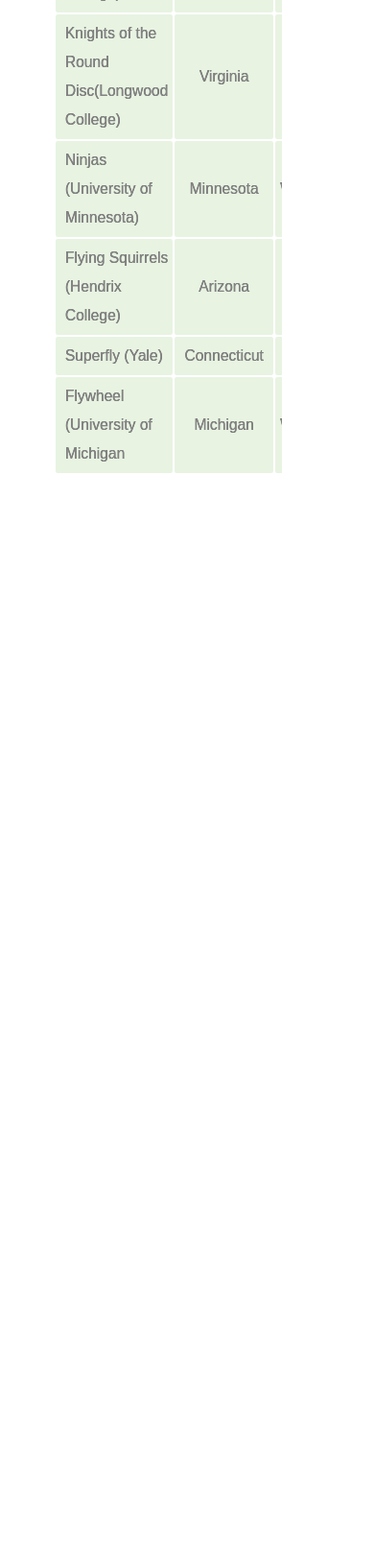
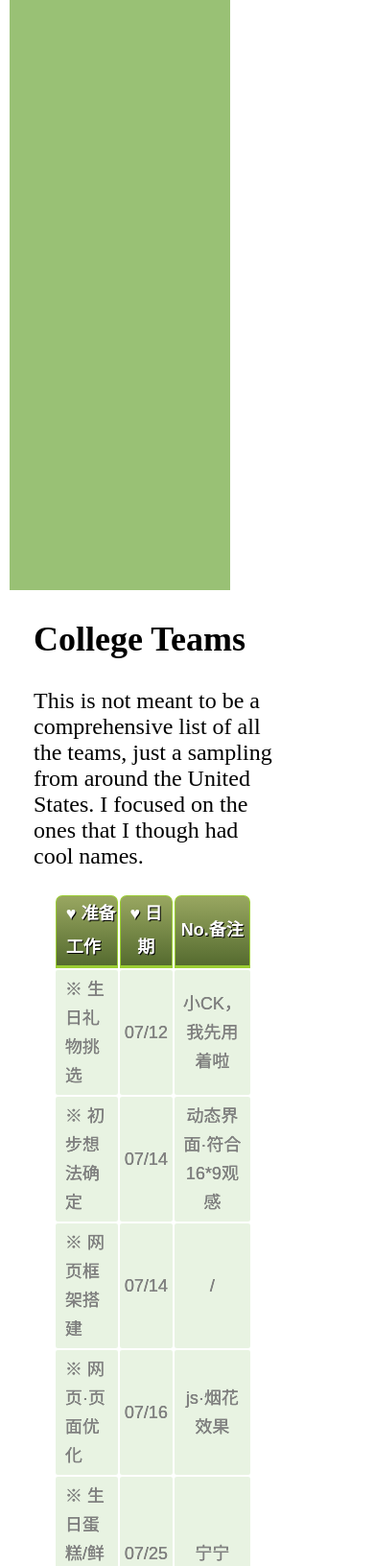
Before and after one commit to JiaoranWang/html, a PHP site: page /best_mom_ever/teams.html in a window 390 px wide. Shown: the part 1883-3515 px from the top of the page at 96% size. Before the commit the page ends 2376 px from the top, so only its background shows below. Run offline with PHP 8.4, Linux system fonts and the light colour scheme.

Commit message:
Add files via upload

```diff
--- a/best_mom_ever/css/hw1.css
+++ b/best_mom_ever/css/hw1.css
@@ -6,7 +6,7 @@ body{
 
 header{
     background-color:#889462;
-    background-image: url("../imgs/headerpic1.jpg");
+    background-image: url("../imgs/5.jpg");
     background-position: top center;
     background-repeat: no-repeat;
     background-attachment: scroll;
@@ -19,11 +19,12 @@ header{
 }
 
 h1{
-    color:#FFFFFF;
-    text-shadow: 1.5px 1.5px #2F2F2F;
+    color:#040A26;
+    text-shadow: 1.5px 1.5px #FFFFFF;
     text-transform:uppercase;
     text-align:center;
-    font-size: x-large;
+
+    font-size:300%;
     padding: 20px 30px 50px 20px;
 }
 
@@ -65,7 +66,8 @@ nav a:visited{
 }
 
 footer{
-	background: #B2CDED;
+	background: #889462;
+ background-image: url("../imgs/2.jpg");
 	height:90 px;
 	clear: both;/* no floating around */
     display: inline-block;
@@ -79,8 +81,9 @@ footer{
 
 footer img{
     box-sizing: border-box;
+
     width:150px;
-    height:100px;
+    height:110px;
     border: 1.5px solid #000000;
     margin-top: 25px;
     margin-left: 40px
@@ -95,7 +98,7 @@ section{
 
 
 
-@media all and (max-width:700px){
+@media all and (max-width:414px){
     nav{
         border: 1px solid #000000;
         color: #B0D1F9;
@@ -122,6 +125,26 @@ section{
         height:100vh;
         overflow:auto;
     }
+.left{
+    display: inline-block;
+    float:left;
+    background: #FFFFFF;
+    width: 20%;
+    min-width: 175px;
+    height: 120vh;
+    text-align: center;
+    margin-right: 2px;
+}
+
+
+
+
+
+
+
+
+
+
 }
 
 
@@ -137,29 +160,39 @@ section{
 .left{
     display: inline-block;
     float:left;
-    background: #B0D1F9 ;
+    background: #99C175 ;
     width: 20%;
-    min-width: 175px;
-    height: 70vh;
+    min-width: 230px;
+    height: 1380px;
     text-align: center;
-    margin-right: 2px;
+    margin-right: 10 px;
 }
 
 .right{
     display: inline-block;
     float: left;
     width: 70%;
-    height:100vh;
-    font-size:130%;
+    height:79vh;
+    font-size:150%;
     margin-left: 25px;
 }
 
 .left img{
     box-sizing: border-box;
-    width:150px;
-    height:100px;
+    width:180px;
+    height:179px;
     border: 1.5px solid #000000;
-    margin-top: 25px;
+    margin-top: 70px;
+}
+
+.right img{
+box-sizing: border-box;
+    width:650px;
+    height:500px;
+    border: 1.5px solid #000000;
+    margin-top: 50px;
+
+
 }
 
 table{
@@ -172,7 +205,7 @@ table{
 }
 
 .h2{
- font-size:130%;
+ font-size:150%;
  color:#889462}
 
 
--- a/best_mom_ever/teams.html
+++ b/best_mom_ever/teams.html
@@ -30,55 +30,31 @@
 					<tr><th>♥ 准备工作</th>
 						<th>♥ 日期</th>
 						<th>No.备注</th></tr>
-					<tr>
+<tr>
+						<td>※ 生日礼物挑选</td>
+						<td>07/12</td>
+						<td>小CK，我先用着啦</td>
+					</tr>
+<tr>
 						<td>※ 初步想法确定</td>
-						<td>Colorado</td>
-						<td>Men's</td>
+						<td>07/14</td>
+						<td>动态界面·符合16*9观感</td>
 					</tr>
 					<tr>
 						<td>※ 网页框架搭建</td>
-						<td>Maine</td>
-						<td>Women's</td>
+						<td>07/14</td>
+						<td>/</td>
+					</tr>
+
+					<tr>
+						<td>※ 网页·页面优化</td>
+						<td>07/16</td>
+						<td>js·烟花效果</td>
 					</tr>
 					<tr>
-						<td>※ ·生日蛋糕预定</td>
-						<td>Rhode Island</td>
-						<td>Women's</td>
-					</tr>
-					<tr>
-						<td>※ 网页·页面优化</td>
-						<td>Washington DC</td>
-						<td>Men's</td>
-					</tr>
-					<tr>
-						<td>Jive Turkeys (Dickinson College)</td>
-						<td>Pennsylvania</td>
-						<td>Both</td>
-					</tr>
-					<tr>
-						<td>Knights of the Round Disc(Longwood College)</td>
-						<td>Virginia</td>
-						<td>Men's</td>
-					</tr>
-					<tr>
-						<td>Ninjas (University of Minnesota)</td>
-						<td>Minnesota</td>
-						<td>Women's</td>
-					</tr>
-					<tr>
-						<td>Flying Squirrels (Hendrix College)</td>
-						<td>Arizona</td>
-						<td>Men's</td>
-					</tr>
-					<tr>
-						<td>Superfly (Yale)</td>
-						<td>Connecticut</td>
-						<td>Men's</td>
-					</tr>
-					<tr>
-						<td>Flywheel (University of Michigan</td>
-						<td>Michigan</td>
-						<td>Women's</td>
+						<td>※ 生日蛋糕/鲜花预定</td>
+						<td>07/25</td>
+						<td>宁宁</td>
 					</tr>
 				</table>
 			</section>
```
Also changed, not shown: best_mom_ever/index.html (+11 -6 lines), best_mom_ever/login.php (added, +69 -0 lines), best_mom_ever/pics.html (added, +59 -0 lines), best_mom_ever/pics1.html (added, +25 -0 lines), best_mom_ever/imgs/1.jpg (added), best_mom_ever/imgs/2.jpg (added), best_mom_ever/imgs/3.jpg (added), best_mom_ever/imgs/4.jpg (added), best_mom_ever/imgs/5.jpg (added), best_mom_ever/imgs/6.jpg (added), best_mom_ever/imgs/7.jpg (added), best_mom_ever/imgs/8.jpg (added).
